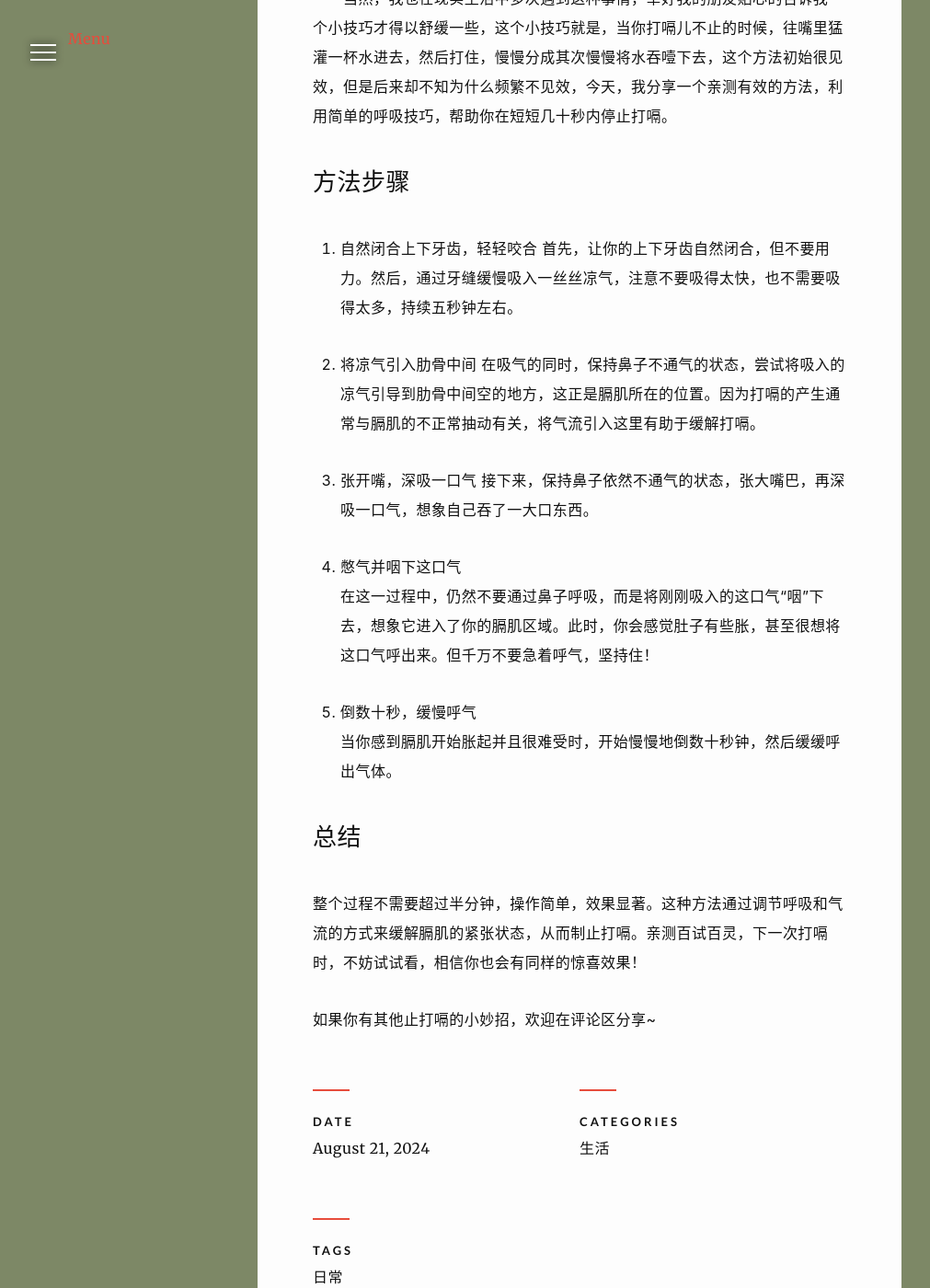
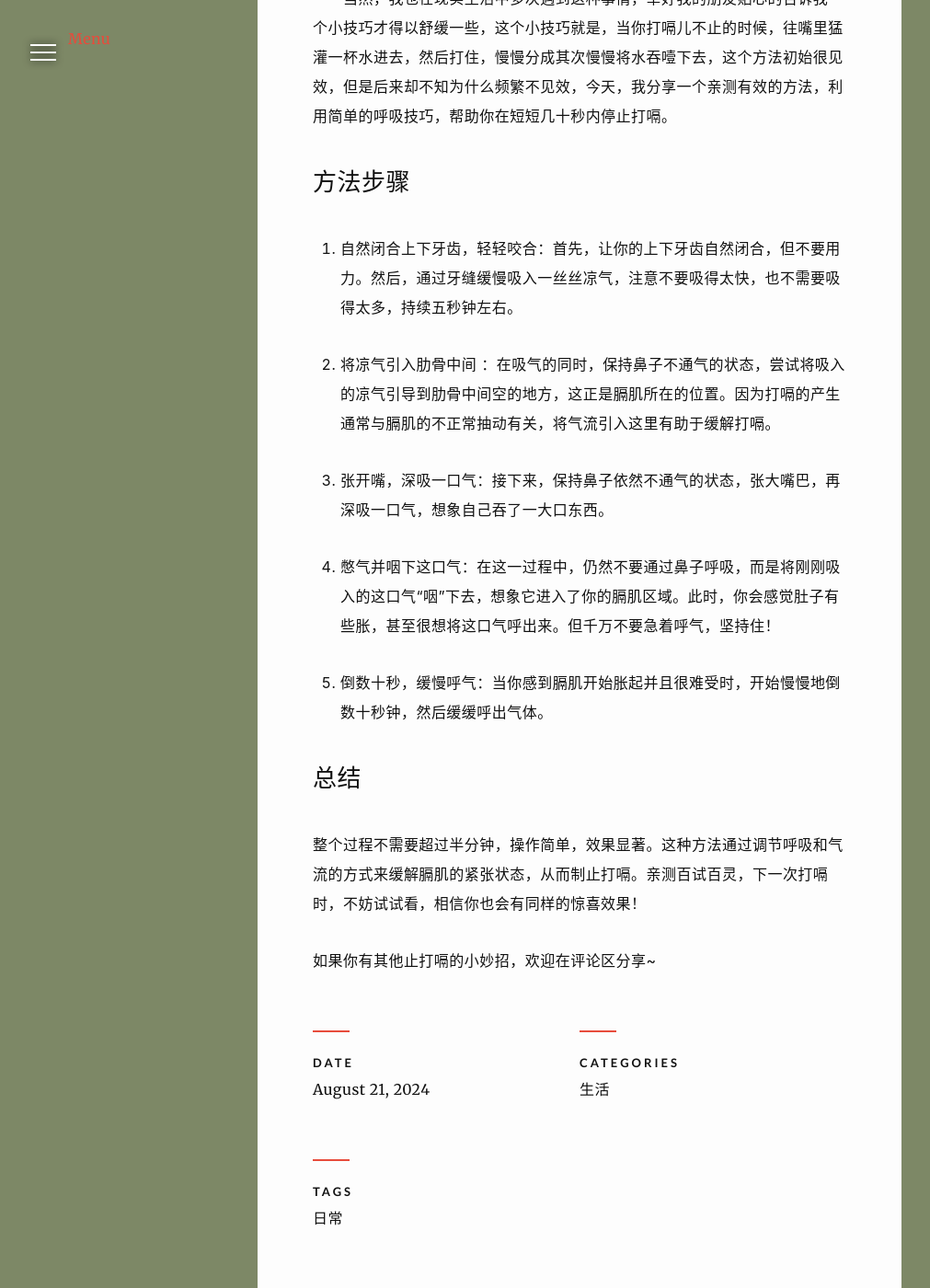
Before and after one commit to wangyunzi/wangyunzi.github.io, a Jekyll site: the page built from _posts/2024-08-21-如何有效制止打嗝儿.md, in a window 1280 px wide and 1400 px high, scrolled down 513 px. Shown: the whole window at 92% size, without its empty margins (10-1021 px from the left). Built offline with Jekyll 4.4.1, drawn with Linux system fonts in a browser that asks for light colours; nearby versions of some CDN libraries; comment, search, counter and statistics services are not loaded.

```diff
--- a/_posts/2024-08-21-如何有效制止打嗝儿.md
+++ b/_posts/2024-08-21-如何有效制止打嗝儿.md
@@ -16,20 +16,15 @@ backgrounds:
 
 ### 方法步骤
 
-1. 自然闭合上下牙齿，轻轻咬合
-   首先，让你的上下牙齿自然闭合，但不要用力。然后，通过牙缝缓慢吸入一丝丝凉气，注意不要吸得太快，也不需要吸得太多，持续五秒钟左右。
+1. 自然闭合上下牙齿，轻轻咬合：首先，让你的上下牙齿自然闭合，但不要用力。然后，通过牙缝缓慢吸入一丝丝凉气，注意不要吸得太快，也不需要吸得太多，持续五秒钟左右。
 
-2. 将凉气引入肋骨中间
-   在吸气的同时，保持鼻子不通气的状态，尝试将吸入的凉气引导到肋骨中间空的地方，这正是膈肌所在的位置。因为打嗝的产生通常与膈肌的不正常抽动有关，将气流引入这里有助于缓解打嗝。
+2. 将凉气引入肋骨中间 ：在吸气的同时，保持鼻子不通气的状态，尝试将吸入的凉气引导到肋骨中间空的地方，这正是膈肌所在的位置。因为打嗝的产生通常与膈肌的不正常抽动有关，将气流引入这里有助于缓解打嗝。
 
-3. 张开嘴，深吸一口气
-   接下来，保持鼻子依然不通气的状态，张大嘴巴，再深吸一口气，想象自己吞了一大口东西。
+3. 张开嘴，深吸一口气：接下来，保持鼻子依然不通气的状态，张大嘴巴，再深吸一口气，想象自己吞了一大口东西。
 
-4. 憋气并咽下这口气
-   在这一过程中，仍然不要通过鼻子呼吸，而是将刚刚吸入的这口气“咽”下去，想象它进入了你的膈肌区域。此时，你会感觉肚子有些胀，甚至很想将这口气呼出来。但千万不要急着呼气，坚持住！
+4. 憋气并咽下这口气：在这一过程中，仍然不要通过鼻子呼吸，而是将刚刚吸入的这口气“咽”下去，想象它进入了你的膈肌区域。此时，你会感觉肚子有些胀，甚至很想将这口气呼出来。但千万不要急着呼气，坚持住！
 
-5. 倒数十秒，缓慢呼气
-   当你感到膈肌开始胀起并且很难受时，开始慢慢地倒数十秒钟，然后缓缓呼出气体。
+5. 倒数十秒，缓慢呼气：当你感到膈肌开始胀起并且很难受时，开始慢慢地倒数十秒钟，然后缓缓呼出气体。
 
 ### 总结
 
```
